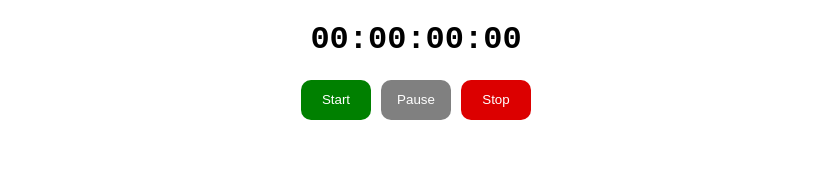
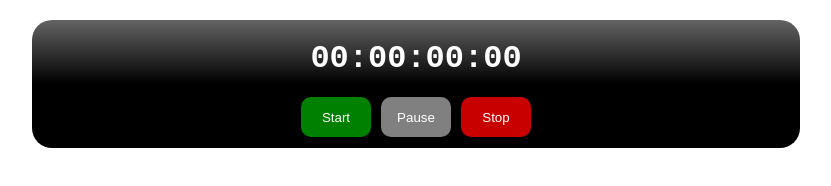
Before and after one commit to raffamax/cronometro-teste, a plain HTML site: page cronometro/index.html in a window 1280 px wide. Shown: the whole page, without its empty margins (224-1055 px from the left). Drawn offline with Linux system fonts and the light colour scheme.

Commit message:
Add files via upload

```diff
--- a/cronometro/index.html
+++ b/cronometro/index.html
@@ -12,14 +12,14 @@
         <div class="timer">
             <h1 id="time">00:00:00:00</h1>
         </div>
+        <div class="botoes">
             <button class="start-button" onclick="start()">Start</button>
             <button class="pause-button" onclick="pause()">Pause</button>
             <button class="stop-button" onclick="stop()">Stop</button>
-
-
+        </div>
     </div>
 
-<script src="scripts.js"></script>
+    <script src="scripts.js"></script>
 
 </body>
 </html>
--- a/cronometro/scripts.js
+++ b/cronometro/scripts.js
@@ -11,7 +11,7 @@ function twodigits(digit) {
 }
 
 function start() {
-    if (ms == 0) {
+    if (ms == 0 && sec == 0 && min == 0 && hour == 0) {
     interval = setInterval(cronos, 10)
     }
 }
--- a/cronometro/style.css
+++ b/cronometro/style.css
@@ -1,12 +1,23 @@
-
+*{
+    margin: 0;
+    padding: 0;
+}
 
 .container {
+    width: 60vw;
+    height: 16vh;
+    background-image: linear-gradient(rgb(100, 100, 100),black, black);
     text-align: center;
+    align-items: center;
+    margin: 20px auto;
+    border-radius: 20px;
 }
 
 
-h1{
+h1 {
+    padding: 20px;
     font-family: 'Courier New', Courier, monospace;
+    color: white;
 }
 
 button {
@@ -26,19 +37,19 @@ button:hover {
     background-color: green;
 }
 .start-button:hover {
-    background-color: rgba(00, 128, 00, 0.8);
+    background-color: rgba(00, 200, 00, 0.8);
 }
 
 .pause-button {
     background-color: grey;
 }
 .pause-button:hover {
-    background-color: rgba(128, 128, 128, 0.8);
+    background-color: rgba(200, 200, 200, 0.8);
 }
 
 .stop-button {
-    background-color: rgb(220, 0, 0);
+    background-color: rgb(200, 0, 0);
 }
 .stop-button:hover {
-    background-color: rgba(220, 0, 0, 0.8);
+    background-color: rgba(255, 0, 0, 1);
 }
```
